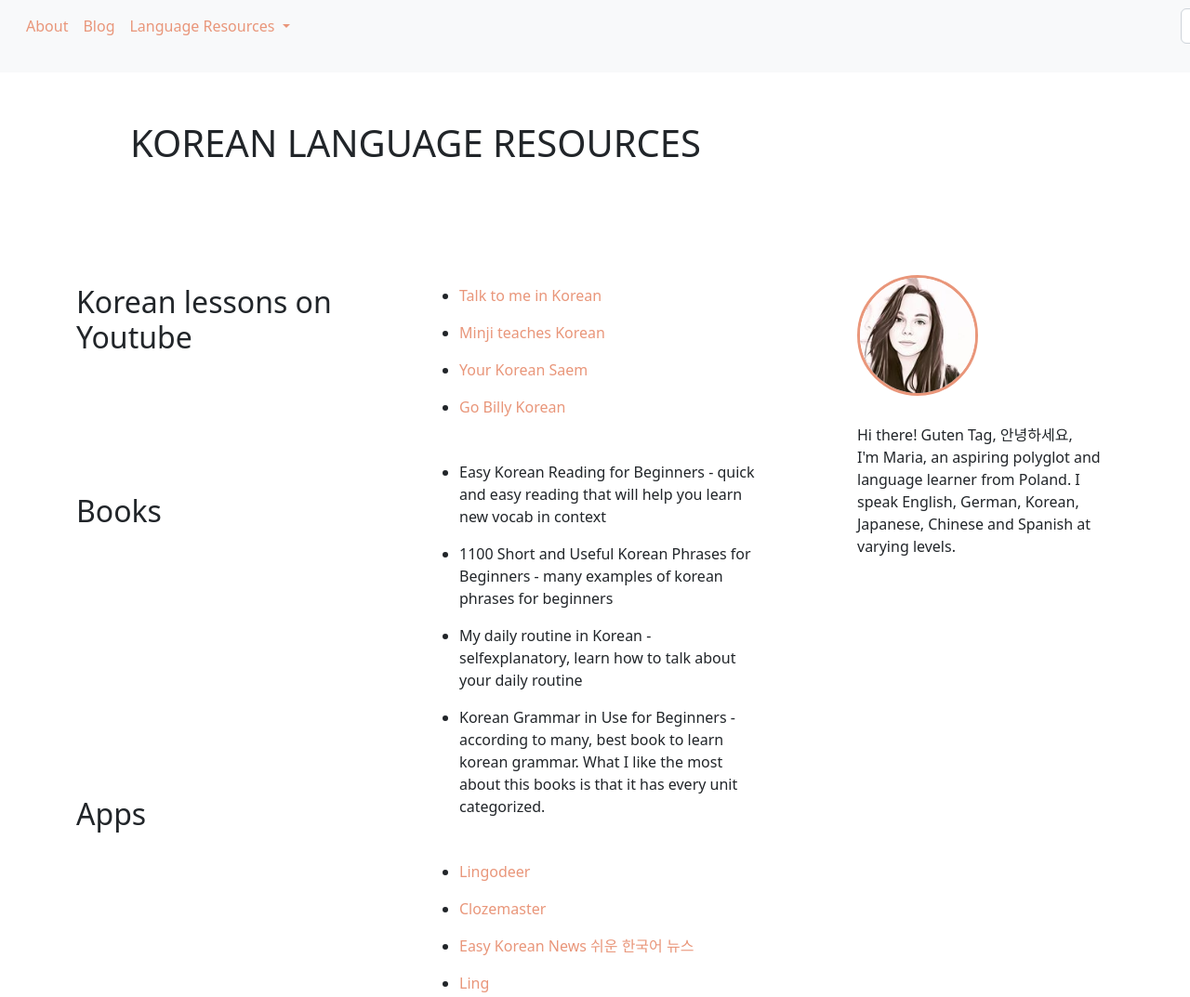
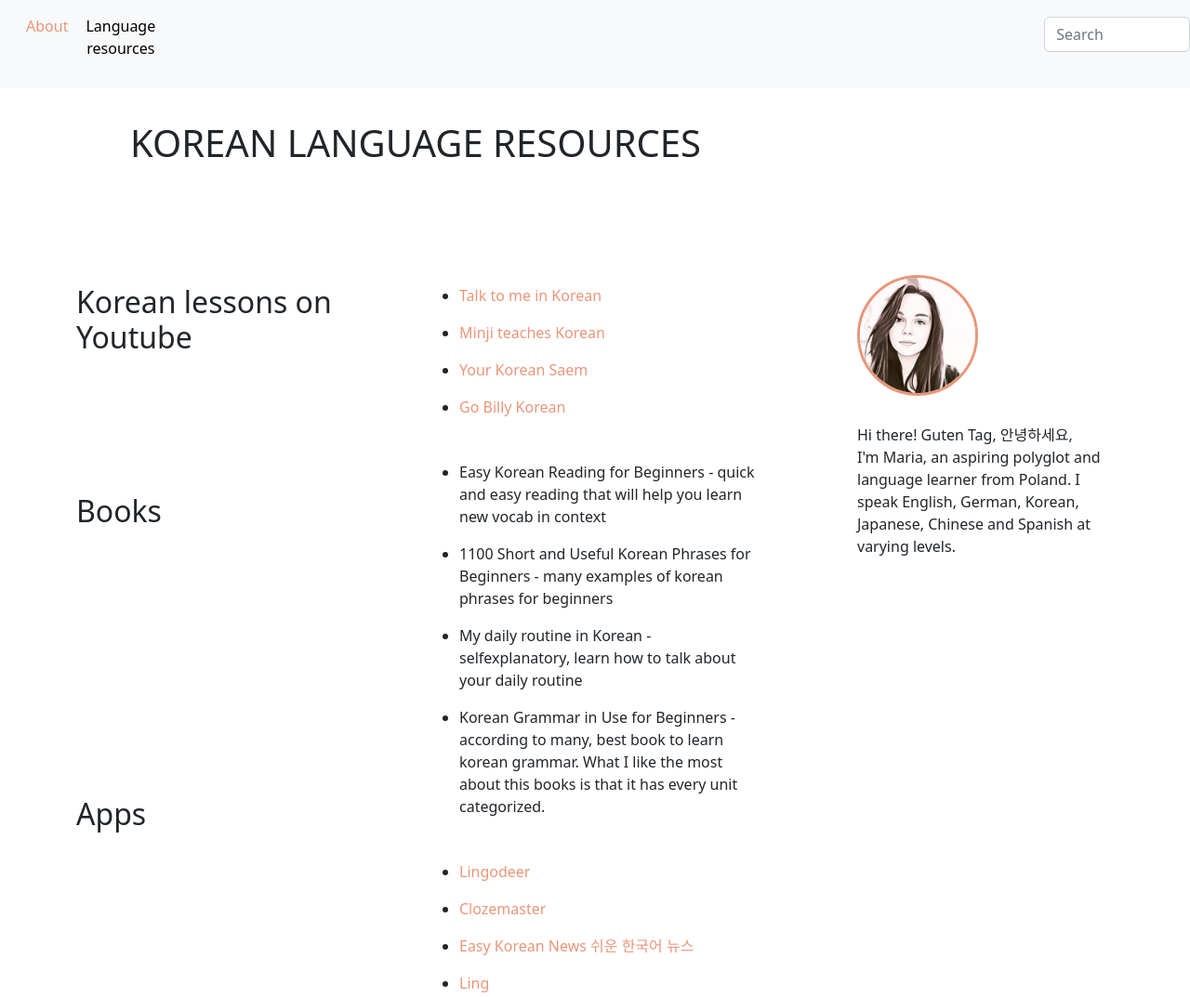
Before and after one commit to mariaGasiewska/language-website, a plain HTML site: page korean.resources.html in a window 1280 px wide. Shown: the top 1073 px of the page at 93% size. Drawn offline with nearby package versions, Linux system fonts and the light colour scheme.

Commit message:
added drop-down menu

```diff
--- a/blog.css
+++ b/blog.css
@@ -50,3 +50,21 @@
     margin: 0;
 padding-bottom: 30px;
 }
+.dropdown-content {
+    display: none;
+    position: absolute;
+    background-color: #f9f9f9;
+    min-width: 160px;
+    box-shadow: 0px 8px 16px 0px rgba(0,0,0,0.2);
+    z-index: 1;
+  }
+  .dropdown:hover .dropdown-content {
+    display: block;
+  }
+  .dropbtn {
+    border-radius: 5px;
+    border: none;
+    margin-top: 7px;
+    margin-left: 5px;
+    background-color: #F8F9FA;
+  }
--- a/english.resources.css
+++ b/english.resources.css
@@ -62,3 +62,21 @@
     margin: 0;
 padding-bottom: 30px;
 }
+.dropdown-content {
+    display: none;
+    position: absolute;
+    background-color: #f9f9f9;
+    min-width: 160px;
+    box-shadow: 0px 8px 16px 0px rgba(0,0,0,0.2);
+    z-index: 1;
+  }
+  .dropdown:hover .dropdown-content {
+    display: block;
+  }
+  .dropbtn {
+    border-radius: 5px;
+    border: none;
+    margin-top: 7px;
+    margin-left: 5px;
+    background-color: #F8F9FA;
+  }
--- a/german.resouces.css
+++ b/german.resouces.css
@@ -62,3 +62,21 @@
     margin: 0;
 padding-bottom: 30px;
 }
+.dropdown-content {
+    display: none;
+    position: absolute;
+    background-color: #f9f9f9;
+    min-width: 160px;
+    box-shadow: 0px 8px 16px 0px rgba(0,0,0,0.2);
+    z-index: 1;
+  }
+  .dropdown:hover .dropdown-content {
+    display: block;
+  }
+  .dropbtn {
+    border-radius: 5px;
+    border: none;
+    margin-top: 7px;
+    margin-left: 5px;
+    background-color: #F8F9FA;
+  }
--- a/index.css
+++ b/index.css
@@ -106,3 +106,21 @@
     color:antiquewhite;
     font-size: 40px;
 }
+.dropdown-content {
+    display: none;
+    position: absolute;
+    background-color: #f9f9f9;
+    min-width: 160px;
+    box-shadow: 0px 8px 16px 0px rgba(0,0,0,0.2);
+    z-index: 1;
+  }
+  .dropdown:hover .dropdown-content {
+    display: block;
+  }
+  .dropbtn {
+    border-radius: 5px;
+    border: none;
+    margin-top: 7px;
+    margin-left: 5px;
+    background-color: #F8F9FA;
+  }
--- a/korean.resources.css
+++ b/korean.resources.css
@@ -76,3 +76,21 @@
     margin: 0;
 padding-bottom: 30px;
 }
+.dropdown-content {
+    display: none;
+    position: absolute;
+    background-color: #f9f9f9;
+    min-width: 160px;
+    box-shadow: 0px 8px 16px 0px rgba(0,0,0,0.2);
+    z-index: 1;
+  }
+  .dropdown:hover .dropdown-content {
+    display: block;
+  }
+  .dropbtn {
+    border-radius: 5px;
+    border: none;
+    margin-top: 7px;
+    margin-left: 5px;
+    background-color: #F8F9FA;
+  }
--- a/korean.resources.html
+++ b/korean.resources.html
@@ -19,20 +19,20 @@
         <li class="nav-item active">
           <a class="nav-link" href="index.html" target="_blank">About<span class="sr-only"></span></a>
         </li>
-        <li class="nav-item">
-          <a class="nav-link" href="blog.html"target="_blank">Blog</a>
-        </li>
-        <li class="nav-item dropdown">
-          <a class="nav-link dropdown-toggle" href="language.html" id="navbarDropdown" role="button" data-toggle="dropdown" aria-haspopup="true" aria-expanded="false" target="_blank">
-            Language Resources
-          </a>
-          <div class="dropdown-menu" aria-labelledby="navbarDropdown">
-            <a class="dropdown-item" href="english.resources.html" target="_blank">English</a>
-            <a class="dropdown-item" href="german.resources.html" target="_blank">German</a>
-            <div class="dropdown-divider"></div>
-            <a class="dropdown-item" href="korean.resources.html" target="_blank">Korean</a>
+        <div class="topnav" id="myTopnav">
+          <div class="dropdown">
+            <button class="dropbtn">Language resources
+              <i class="fa fa-caret-down"></i>
+            </button>
+            <div class="dropdown-content">
+              <a href="english.resources.html">English</a>
+            </br>
+              <a href="german.resources.html">German</a>
+            </br>
+              <a href="korean.resources.html">Korean</a>
+            </div>
           </div>
-        </li>
+        </div>
         <li class="nav-item">
         </li>
       </ul>
--- a/languages.css
+++ b/languages.css
@@ -55,3 +55,21 @@
     margin: 0;
 padding-bottom: 30px;
 }
+.dropdown-content {
+    display: none;
+    position: absolute;
+    background-color: #f9f9f9;
+    min-width: 160px;
+    box-shadow: 0px 8px 16px 0px rgba(0,0,0,0.2);
+    z-index: 1;
+  }
+  .dropdown:hover .dropdown-content {
+    display: block;
+  }
+  .dropbtn {
+    border-radius: 5px;
+    border: none;
+    margin-top: 7px;
+    margin-left: 5px;
+    background-color: #F8F9FA;
+  }
```
Also changed, not shown: blog.html (+13 -9 lines), english.resources.html (+13 -10 lines), german.resources.html (+13 -10 lines), index.html (+13 -10 lines), language.html (+13 -10 lines).
